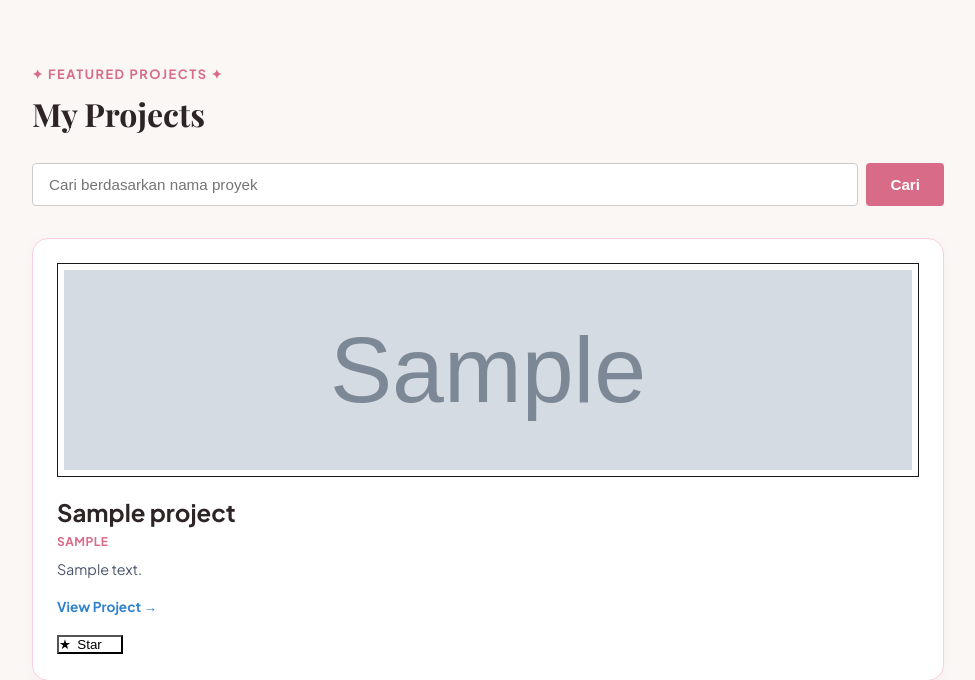
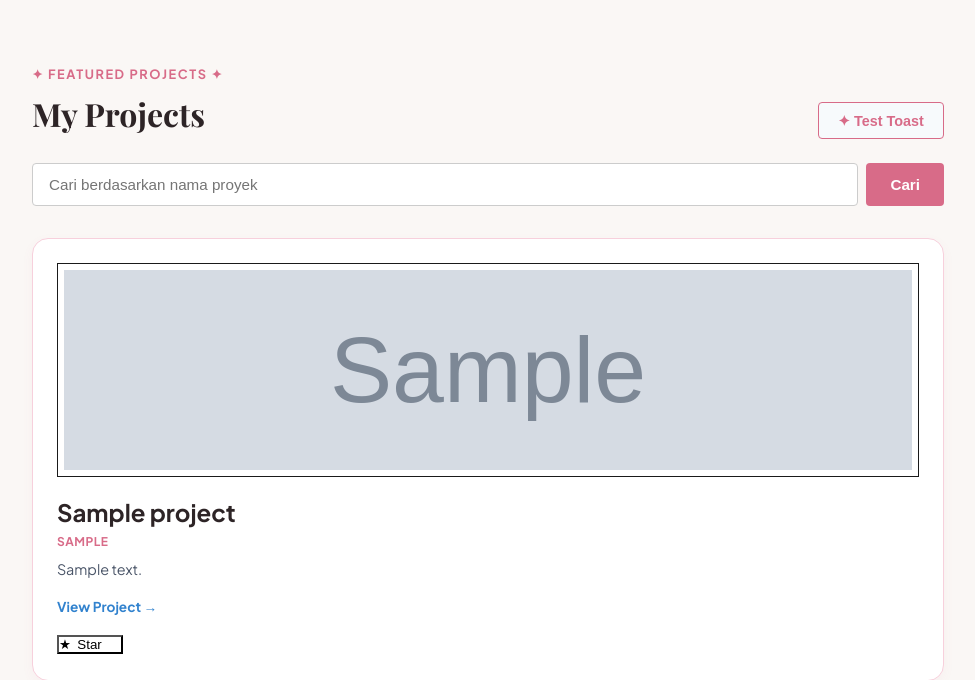
Before and after one commit to hasyaazzahra256/myportofolio, a Django app: page /projects/ in a window 1280 px wide. Shown: the part 71-751 px from the top of the page, without its empty margins (152-1127 px from the left). Run offline with Django 5.2, Linux system fonts and the light colour scheme; tables that the repository leaves empty hold one stand-in row (values such as "Sample post"); grey boxes marked "Sample" are stand-in pictures; some web fonts are replaced.

Commit message:
test: add test toast notification button in project page

```diff
--- a/templates/project.html
+++ b/templates/project.html
@@ -9,12 +9,20 @@
 <main>
     <section class="portfolio-section">
         <div class="container">
-            <!-- Header Section dengan Tombol Tambah Proyek -->
+            <!-- Header Section dengan Tombol Tambah Proyek & Test Toast -->
             <div style="display: flex; justify-content: space-between; align-items: flex-end; margin-bottom: 1.5rem;">
                 <div>
                     <p class="hero-kicker" style="margin-bottom: 0.25rem;">✦ FEATURED PROJECTS ✦</p>
                     <h1 class="section-title" style="margin: 0;">My Projects</h1>
                 </div>
+
+                <div style="display: flex; gap: 0.5rem; align-items: center;">
+                    <!-- Tombol Pengujian Toast Notification -->
+                    <button type="button"
+                            onclick="showToast('Notifikasi Sistem', 'Project berhasil dimuat dengan baik!', 'success')"
+                            style="background-color: #f7fafc; color: #D86B88; border: 1px solid #D86B88; padding: 0.6rem 1.2rem; border-radius: 4px; font-weight: bold; font-size: 0.9rem; cursor: pointer;">
+                        ✦ Test Toast
+                    </button>
 
                     <!-- Hanya tampilkan tombol Tambah jika user adalah Superuser atau Editor -->
                     {% if user.is_superuser or is_editor %}
@@ -22,6 +30,7 @@
                         + Tambah Proyek
                     </a>
                     {% endif %}
+                </div>
             </div>
 
             <!-- Form Filter / Search Bar -->
@@ -81,8 +90,8 @@
                         </div>
                     </article>
                 {% empty %}
-                    <div class="empty-state">
-                        <p>No projects to display yet.</p>
+                    <div class="empty-state" style="grid-column: 1 / -1; text-align: center; padding: 3rem 1rem; color: #718096;">
+                        <p style="font-size: 1rem; margin: 0;">No projects to display yet.</p>
                     </div>
                 {% endfor %}
             </div>
```
Lines whose indentation alone changed are shown as unchanged.
